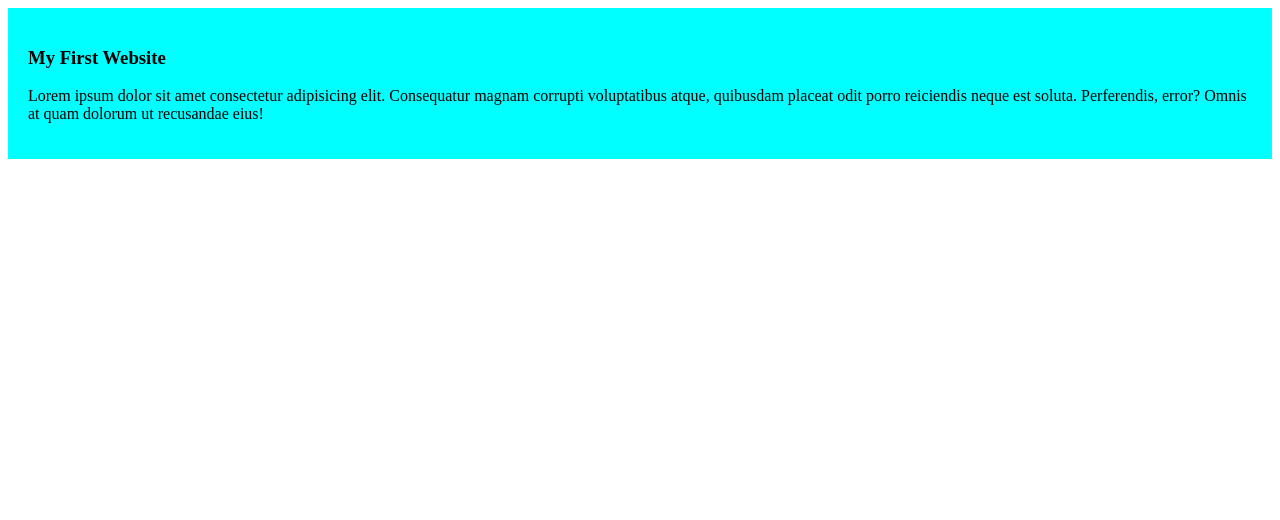
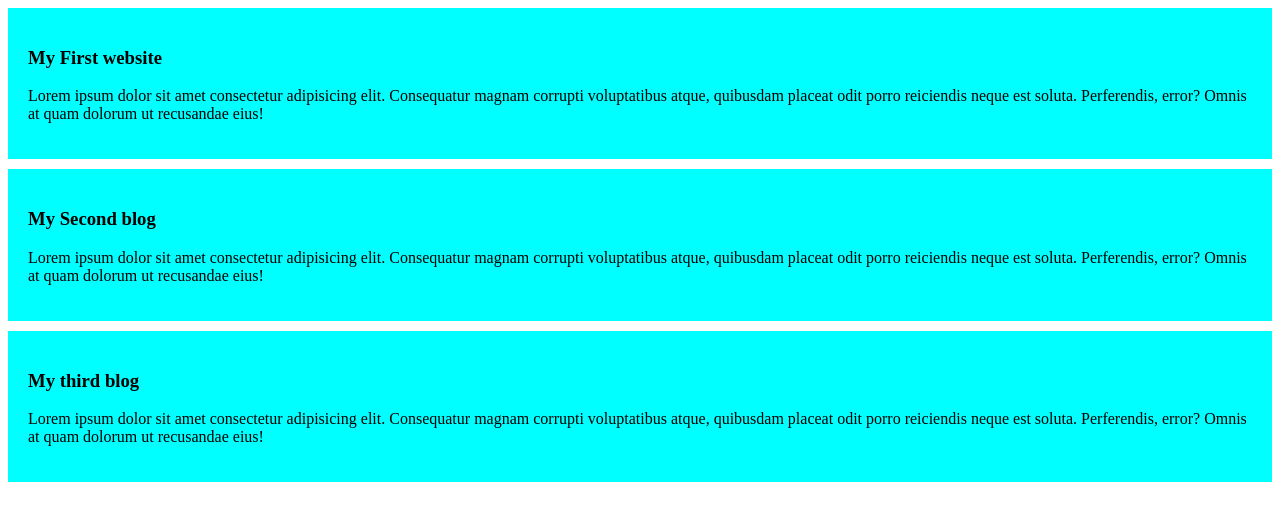
Before and after one commit to nusrat1224/my-easy-website, a plain HTML site: page index.html in a window 1280 px wide. Drawn offline with Linux system fonts and the light colour scheme.

Commit message:
added the second and third blog

```diff
--- a/index.html
+++ b/index.html
@@ -8,7 +8,15 @@
 </head>
 <body>
     <div>
-        <h3>My First Website</h3>
+        <h3>My First website</h3>
+        <p>Lorem ipsum dolor sit amet consectetur adipisicing elit. Consequatur magnam corrupti voluptatibus atque, quibusdam placeat odit porro reiciendis neque est soluta. Perferendis, error? Omnis at quam dolorum ut recusandae eius!</p>
+    </div>
+    <div>
+        <h3>My Second blog</h3>
+        <p>Lorem ipsum dolor sit amet consectetur adipisicing elit. Consequatur magnam corrupti voluptatibus atque, quibusdam placeat odit porro reiciendis neque est soluta. Perferendis, error? Omnis at quam dolorum ut recusandae eius!</p>
+    </div>
+    <div>
+        <h3>My third blog</h3>
         <p>Lorem ipsum dolor sit amet consectetur adipisicing elit. Consequatur magnam corrupti voluptatibus atque, quibusdam placeat odit porro reiciendis neque est soluta. Perferendis, error? Omnis at quam dolorum ut recusandae eius!</p>
     </div>
 </body>
--- a/styles/blog.css
+++ b/styles/blog.css
@@ -1,4 +1,5 @@
 div{
     background-color: aqua;
     padding: 20px;
+    margin-bottom: 10px;
 }
```
